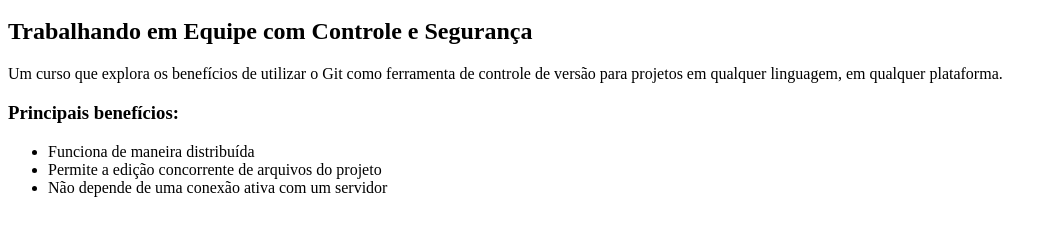
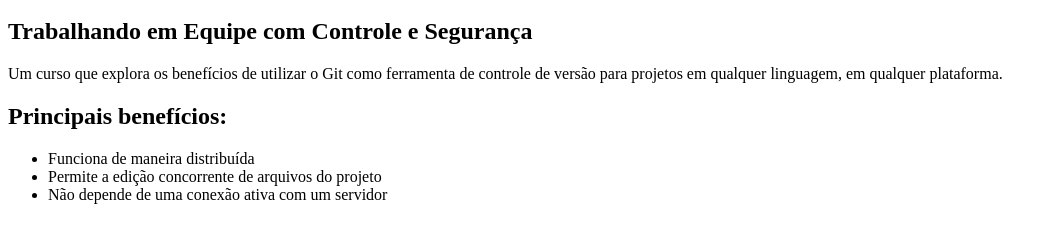
Before and after one commit to euclydesmelo/curso-git, a plain HTML site: page index.html in a window 1280 px wide. Shown: the part 48-290 px from the top of the page, without its empty margins (0-1057 px from the left). Drawn offline with Linux system fonts and the light colour scheme.

Commit message:
Alterando de h3 para h2

```diff
--- a/index.html
+++ b/index.html
@@ -7,7 +7,7 @@
 
         <p>Um curso que explora os benefícios de utilizar o Git como ferramenta de controle de versão para projetos em qualquer linguagem, em qualquer plataforma.</p>
 
-        <h3>Principais benefícios:</h3>
+        <h2>Principais benefícios:</h2>
         <ul class='escaped-list'>
             <li>Funciona de maneira distribuída</li>
             <li>Permite a edição concorrente de arquivos do projeto</li>
```
